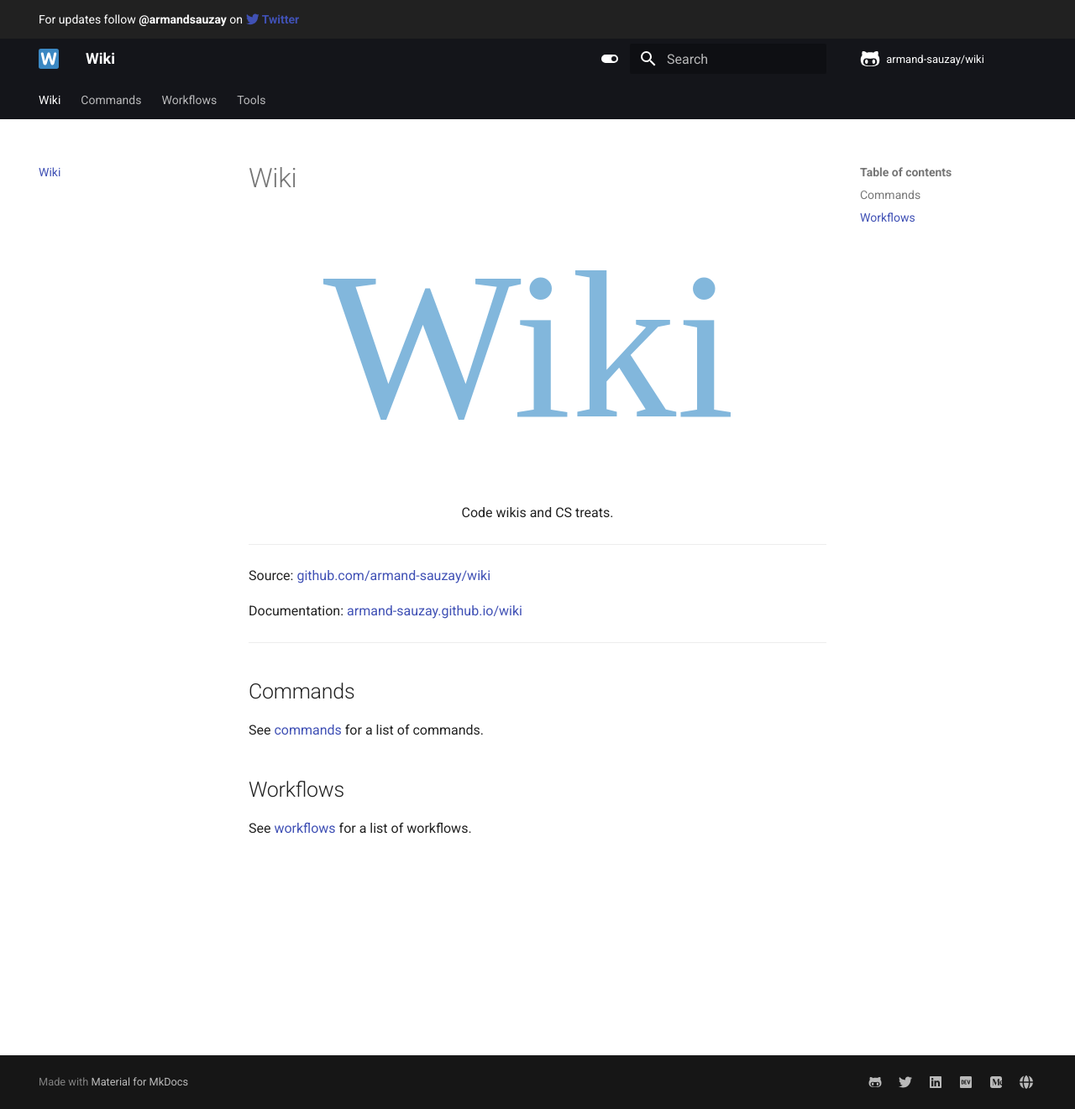
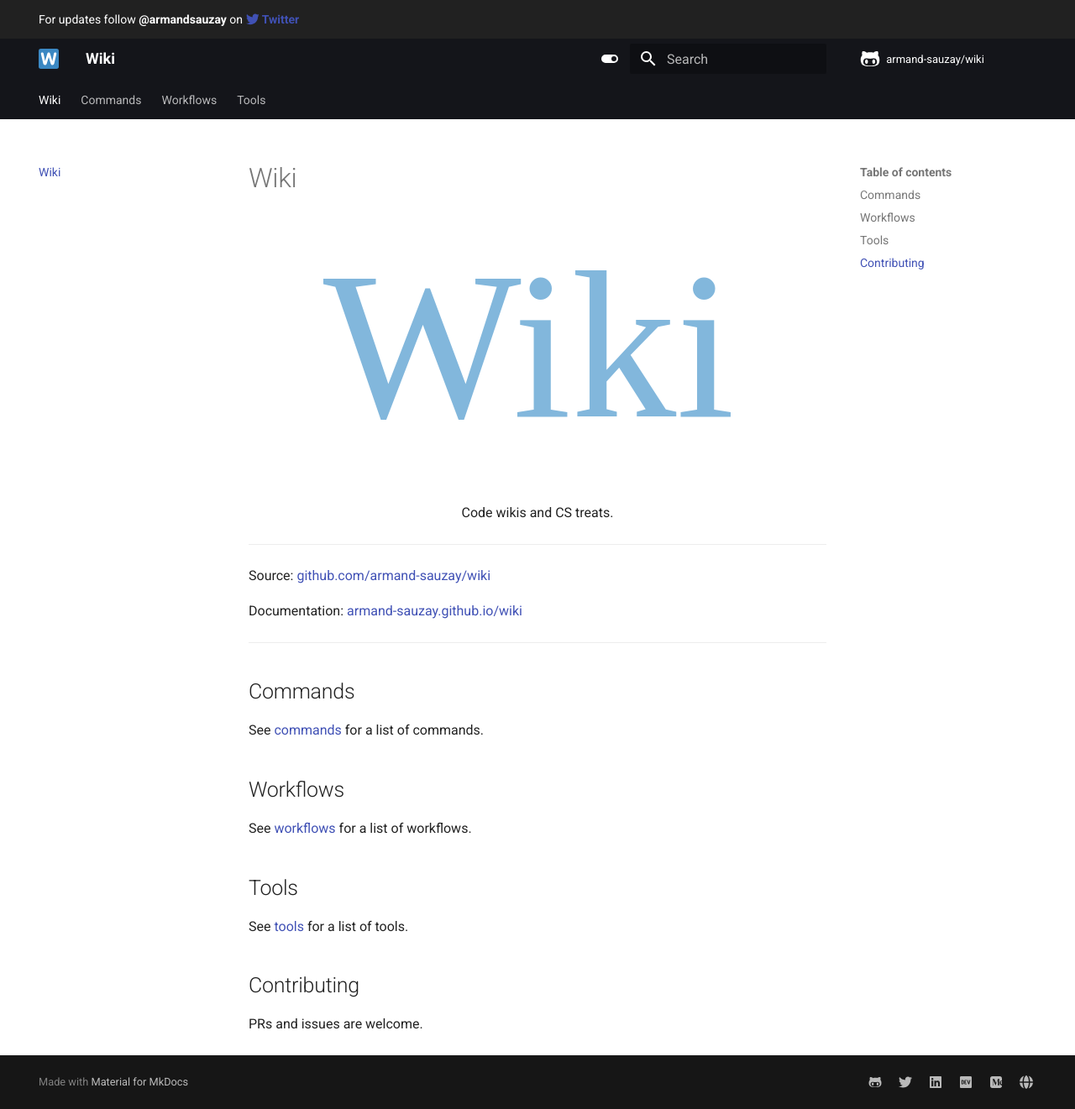
Before and after one commit to armand-sauzay/wiki, an MkDocs documentation site: the page built from docs/docs/index.md, in a window 1280 px wide and 1321 px high. Shown: the whole window at 84% size. Built offline with MkDocs 1.6.1 and Material for MkDocs 9.7.7, drawn with Linux system fonts in a browser that asks for light colours; comment, search, counter and statistics services are not loaded.

```diff
--- a/docs/docs/index.md
+++ b/docs/docs/index.md
@@ -21,3 +21,11 @@
 ## Workflows
 
 See [workflows](workflows/index.md) for a list of workflows.
+
+## Tools
+
+See [tools](tools/index.md) for a list of tools.
+
+## Contributing
+
+PRs and issues are welcome.
```
Also changed, not shown: README.md, 1 other file.
